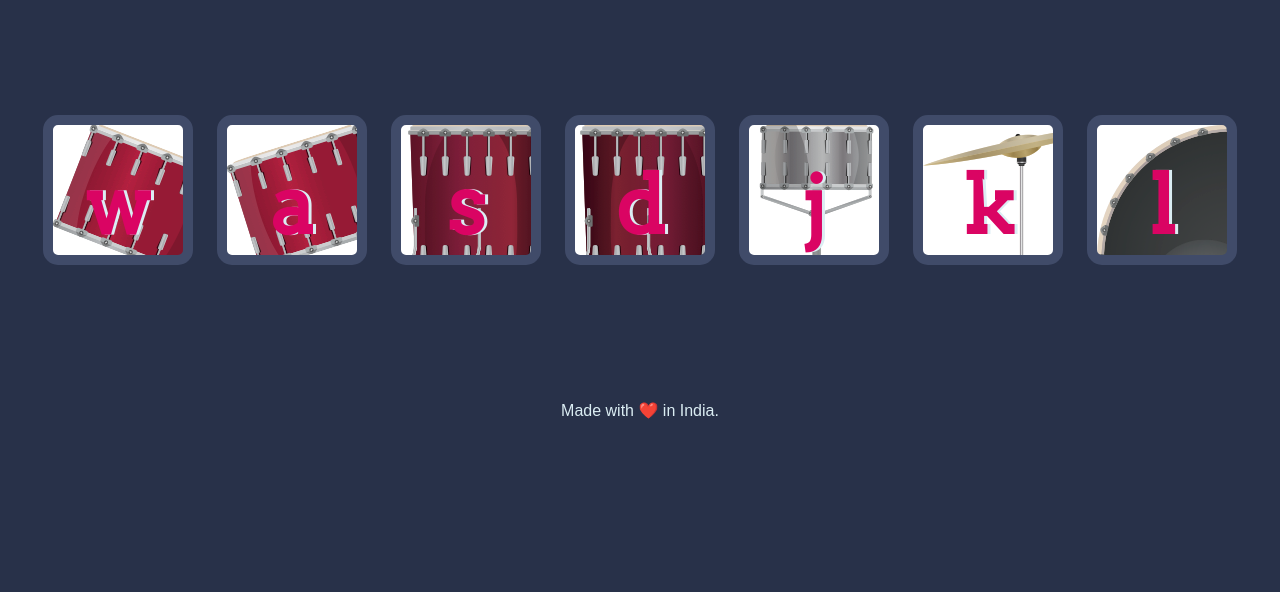
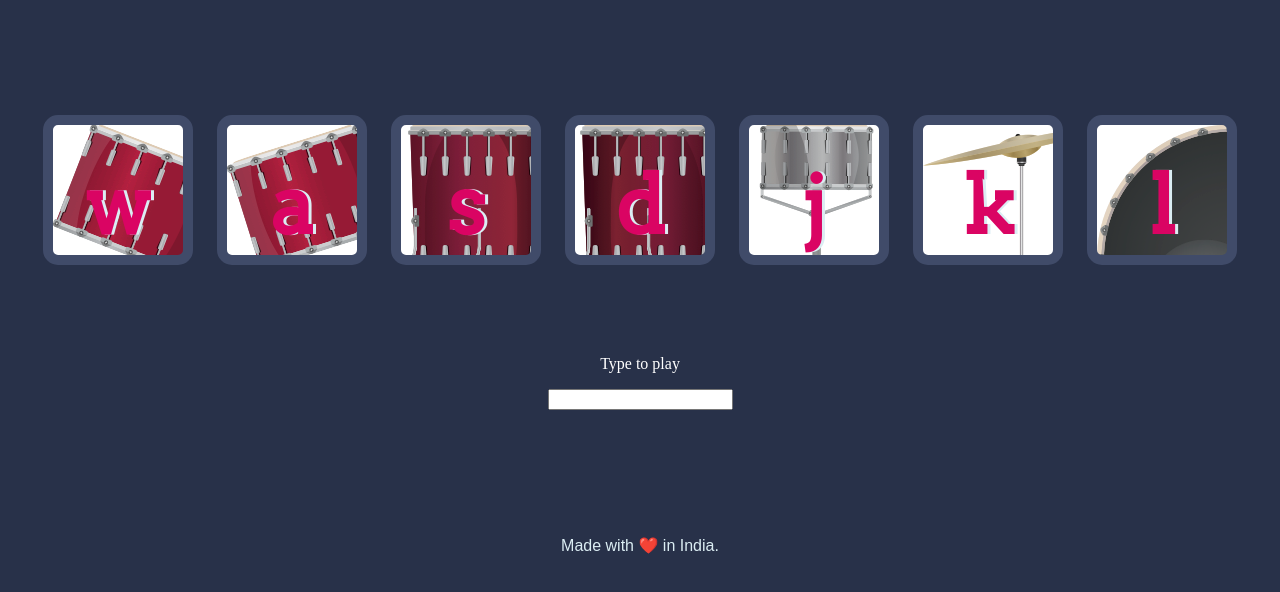
Before and after one commit to prachitak/prachita.github.io, a plain HTML site: page index.html in a window 1280 px wide. Shown: the part 174-766 px from the top of the page. Drawn offline with Linux system fonts and the light colour scheme.

Commit message:
added textbox

```diff
--- a/index.html
+++ b/index.html
@@ -19,6 +19,8 @@
     <button class="j drum">j</button>
     <button class="k drum">k</button>
     <button class="l drum">l</button>
+    <p>Type to play</p>
+    <input type="text">
   </div>
 
   <script src="index.js" charset="utf-8"></script>
--- a/index.js
+++ b/index.js
@@ -14,6 +14,13 @@ document.addEventListener("keydown", function(){
   playSound(event.key);
   makeAnimation(event.key);
 });
+
+// Detect text in Input tag
+document.querySelector("input").addEventListener("keydown", function() {
+  playSound(event.key);
+  makeAnimation(event.key);
+});
+
 
 function makeAnimation(key){
   document.querySelector("."+key).classList.add("pressed");
--- a/styles.css
+++ b/styles.css
@@ -9,6 +9,11 @@ h1 {
   font-family: "Arvo", cursive;
   text-shadow: 3px 0 #DA0463;
 
+}
+
+p{
+margin-top: 5rem;
+color: white;
 }
 
 footer {
```
